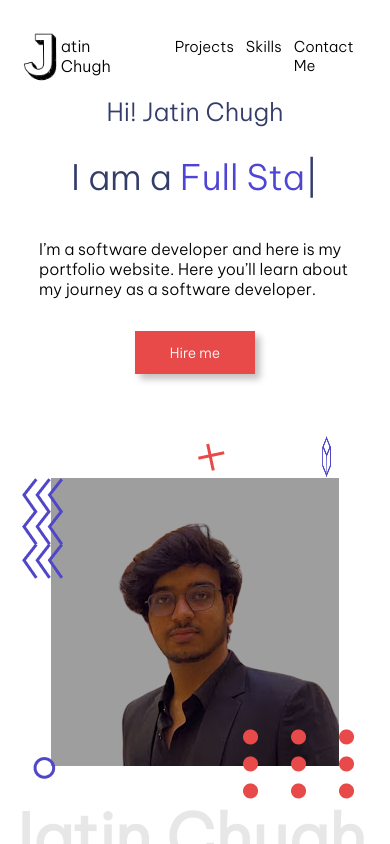
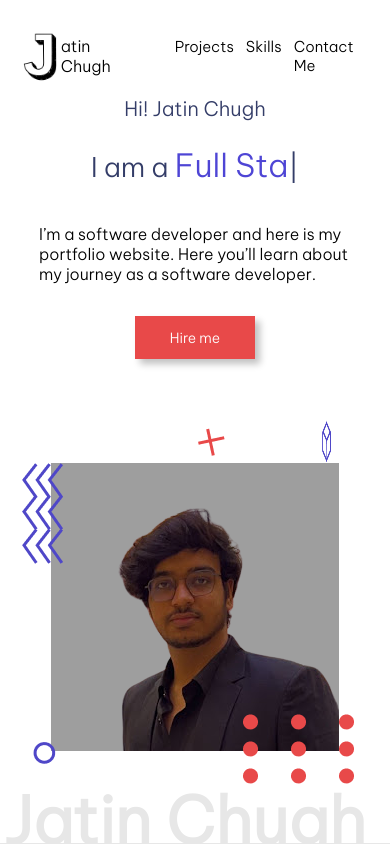
Before and after one commit to jatinchugh19/Portfolio-website, a plain HTML site: page index.html in a window 390 px wide. Drawn offline with nearby package versions, Linux system fonts and the light colour scheme.

Commit message:
second commit

```diff
--- a/styles.css
+++ b/styles.css
@@ -757,18 +757,18 @@ footer{
 }
 
 .hero-section-heading{
-  font-size: 25px;
+  font-size: 20px;
   font-weight: 400;
 }
 
 .role{
-  font-weight: 500;
-  font-size:2.2rem;
+  font-weight: 400;
+  font-size:2rem;
 }
 
 .hero-section-sub-heading{
-  font-size: 35px;
-  line-height: 35px;
+  font-size: 27px;
+  line-height: 25px;
 }
 
 .hero-section-description{
@@ -837,8 +837,9 @@ font-size:60px;
 }
 
 .contactus-sub-heading{
-  font-size:1.6rem;
+  font-size:1.4rem;
   padding-left: 2rem;
+  margin-right: 10px;
 }
 
 .contactus-form-container{
```
